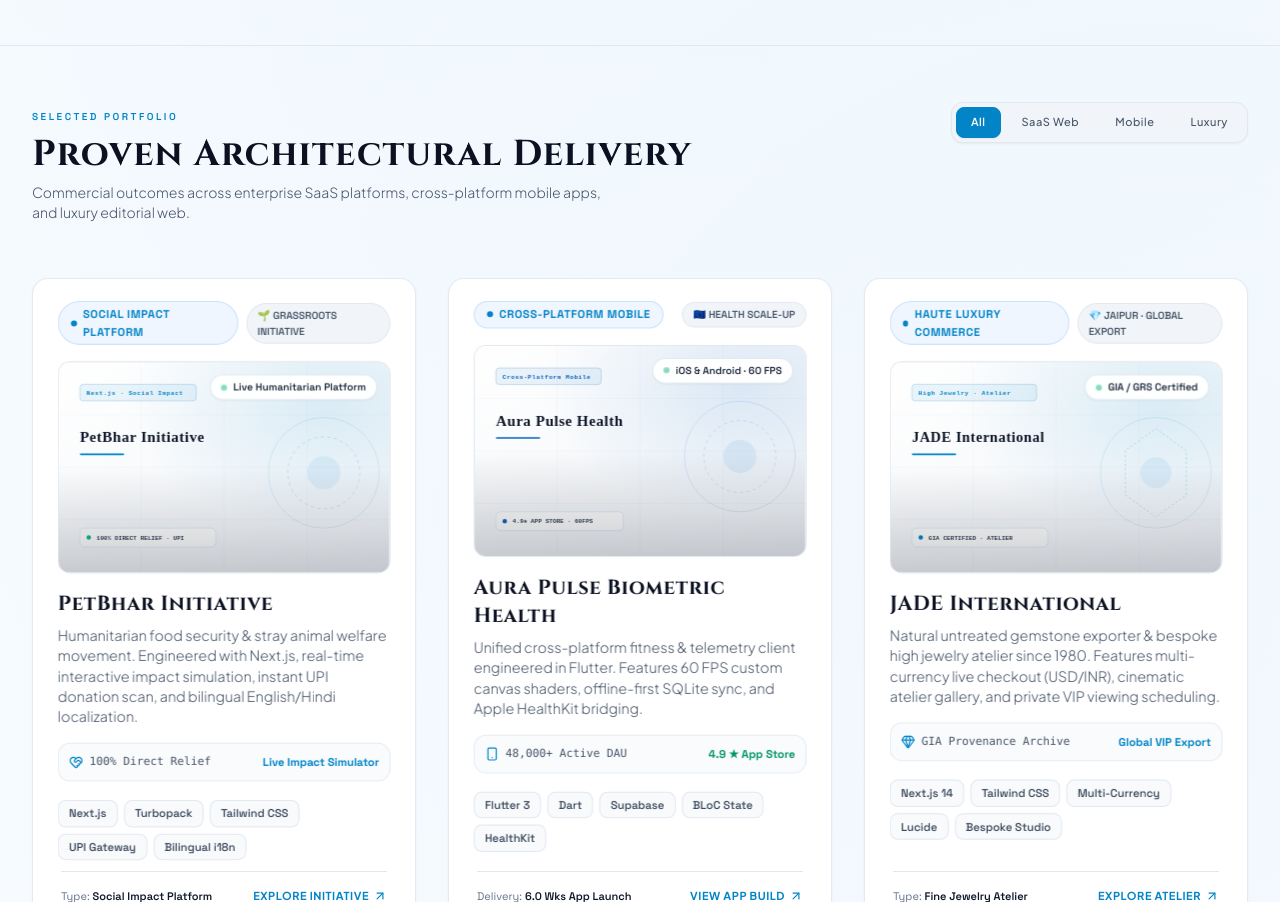
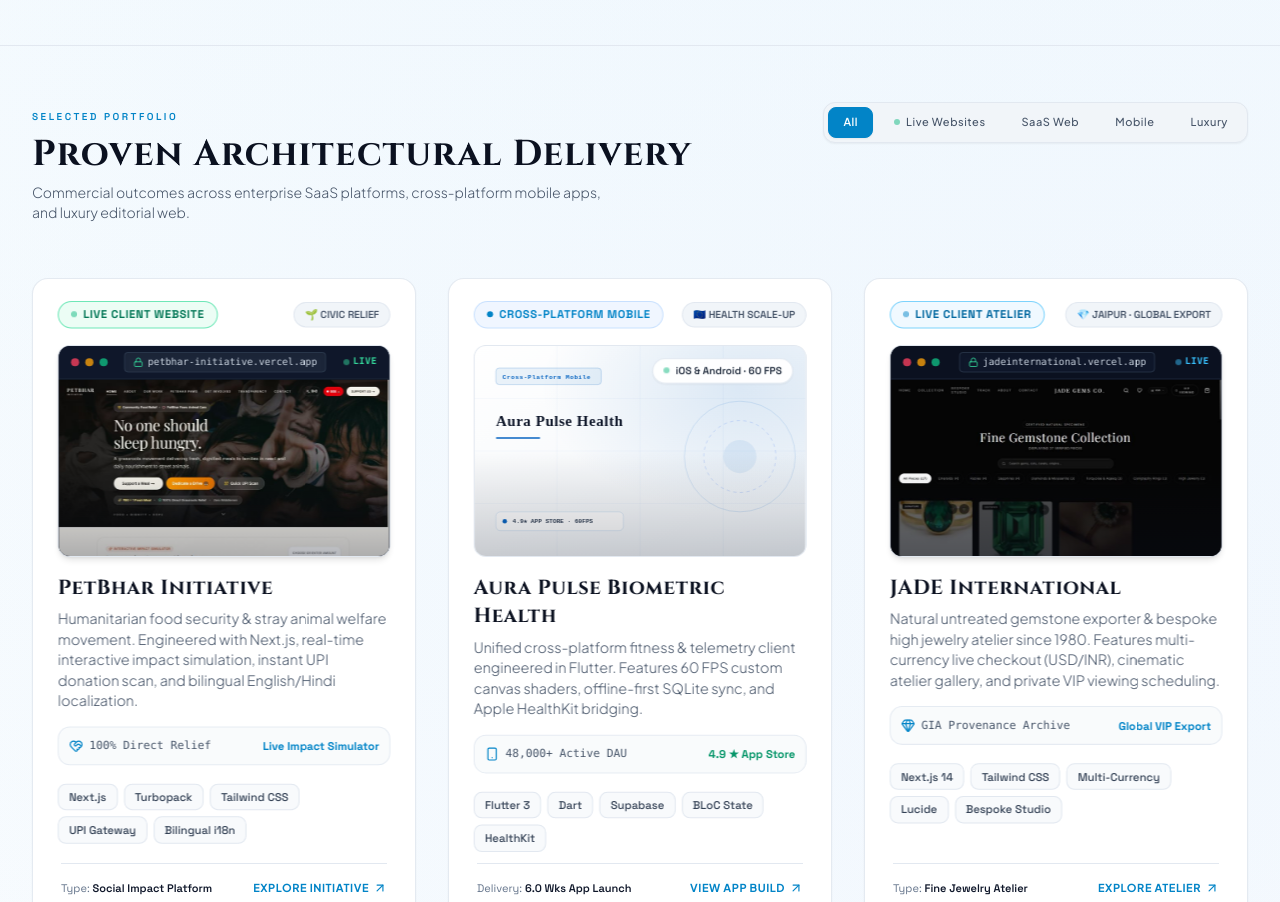
Before and after one commit to kingmhz/mohammad-hasan-portfolio, a website: page index.html in a window 1280 px wide. Shown: the part 868-1770 px from the top of the page. Drawn offline with nearby package versions, Linux system fonts and the light colour scheme.

Commit message:
feat: add Live Websites filter tab and realistic browser interface previews for PetBhar and JADE International

```diff
--- a/assets/js/app.js
+++ b/assets/js/app.js
@@ -122,7 +122,8 @@ document.addEventListener('DOMContentLoaded', () => {
       const filter = btn.getAttribute('data-filter');
 
       projectCards.forEach(card => {
-        if (filter === 'all' || card.getAttribute('data-category') === filter) {
+        const cardCats = (card.getAttribute('data-category') || '').split(/\s+/);
+        if (filter === 'all' || cardCats.includes(filter)) {
           card.style.display = 'flex';
           filterTimers.push(setTimeout(() => {
             card.style.opacity = '1';
--- a/index.html
+++ b/index.html
@@ -577,8 +577,12 @@
         </div>
 
         <!-- Category Filter Tabs -->
-        <div class="flex items-center gap-1.5 p-1 rounded-xl bg-slate-100 border border-slate-200 self-start text-[11px] uppercase tracking-wider shadow-sm">
+        <div class="flex items-center gap-1.5 p-1 rounded-xl bg-slate-100 border border-slate-200 self-start text-[11px] uppercase tracking-wider shadow-sm flex-wrap">
           <button class="filter-btn px-3.5 py-1.5 rounded-lg font-semibold transition-all bg-[#0284C7] text-white border border-[#0284C7] shadow-sm" data-filter="all">All</button>
+          <button class="filter-btn px-3.5 py-1.5 rounded-lg font-medium text-slate-600 border border-transparent hover:text-slate-950 transition-all flex items-center gap-1.5" data-filter="live">
+            <span class="w-1.5 h-1.5 rounded-full bg-emerald-500 animate-pulse"></span>
+            <span>Live Websites</span>
+          </button>
           <button class="filter-btn px-3.5 py-1.5 rounded-lg font-medium text-slate-600 border border-transparent hover:text-slate-950 transition-all" data-filter="web">SaaS Web</button>
           <button class="filter-btn px-3.5 py-1.5 rounded-lg font-medium text-slate-600 border border-transparent hover:text-slate-950 transition-all" data-filter="mobile">Mobile</button>
           <button class="filter-btn px-3.5 py-1.5 rounded-lg font-medium text-slate-600 border border-transparent hover:text-slate-950 transition-all" data-filter="luxury">Luxury</button>
@@ -589,28 +593,42 @@
       <div class="grid grid-cols-1 md:grid-cols-2 lg:grid-cols-3 gap-6 sm:gap-8">
 
         <!-- ==================== PROJECT 1: PetBhar Humanitarian Initiative ==================== -->
-        <div class="project-item tilt-card glass-card rounded-2xl p-6 sm:p-7 relative overflow-hidden group flex flex-col justify-between border border-slate-200/90 shadow-sm hover:shadow-xl hover:border-[#0284C7]/50 transition-all bg-white" data-category="web">
+        <div class="project-item tilt-card glass-card rounded-2xl p-6 sm:p-7 relative overflow-hidden group flex flex-col justify-between border border-slate-200/90 shadow-sm hover:shadow-xl hover:border-[#0284C7]/50 transition-all bg-white" data-category="live web">
           <div class="tilt-inner space-y-4">
             <!-- Premium Display Tags Header -->
             <div class="flex items-center justify-between gap-2">
-              <span class="inline-flex items-center gap-1.5 px-3 py-1 rounded-full text-[11px] font-mono-luxury tracking-wider text-[#0284C7] bg-blue-50/90 border border-blue-200/80 uppercase font-bold shadow-xs">
-                <span class="w-1.5 h-1.5 rounded-full bg-[#0284C7]"></span>
-                <span>Social Impact Platform</span>
+              <span class="inline-flex items-center gap-1.5 px-3 py-1 rounded-full text-[11px] font-mono-luxury tracking-wider text-emerald-700 bg-emerald-50 border border-emerald-300 uppercase font-bold shadow-xs">
+                <span class="w-1.5 h-1.5 rounded-full bg-emerald-500 animate-pulse"></span>
+                <span>Live Client Website</span>
               </span>
               <span class="inline-flex items-center gap-1 px-2.5 py-1 rounded-full text-[10px] font-mono-luxury text-slate-600 bg-slate-100 border border-slate-200 uppercase font-semibold">
-                🌱 Grassroots Initiative
+                🌱 Civic Relief
               </span>
             </div>
 
-            <!-- Interactive Thumbnail Preview -->
-            <div class="relative h-48 sm:h-52 w-full rounded-xl overflow-hidden bg-slate-100 border border-slate-200 group-hover:border-[#0284C7]/40 transition-all duration-500 shadow-inner">
-              <img src="assets/images/project1.svg" alt="PetBhar Initiative Humanitarian Food Security" class="w-full h-full object-cover object-center group-hover:scale-105 transition-transform duration-700 ease-out" loading="lazy">
-              <div class="absolute inset-0 bg-gradient-to-t from-slate-950/20 via-transparent to-transparent pointer-events-none"></div>
+            <!-- Interactive Website Interface Window Display -->
+            <div class="relative h-48 sm:h-52 w-full rounded-xl overflow-hidden bg-slate-900 border border-slate-200 group-hover:border-emerald-500/50 transition-all duration-500 shadow-md flex flex-col">
+              <!-- Browser Chrome Top Bar -->
+              <div class="bg-slate-900 text-slate-400 px-3 py-1.5 flex items-center justify-between text-[10px] font-mono border-b border-slate-800 shrink-0 select-none">
+                <div class="flex items-center gap-1.5">
+                  <span class="w-2 h-2 rounded-full bg-rose-500/80 inline-block"></span>
+                  <span class="w-2 h-2 rounded-full bg-amber-500/80 inline-block"></span>
+                  <span class="w-2 h-2 rounded-full bg-emerald-500/80 inline-block"></span>
+                </div>
+                <div class="px-2 py-0.5 rounded bg-slate-800/90 text-slate-300 text-[9.5px] truncate max-w-[210px] border border-slate-700/60 flex items-center gap-1 shadow-inner">
+                  <i data-lucide="lock" class="w-2.5 h-2.5 text-emerald-400 shrink-0"></i>
+                  <span class="truncate">petbhar-initiative.vercel.app</span>
+                </div>
+                <div class="flex items-center gap-1 text-emerald-400 text-[9px] font-bold uppercase tracking-wider">
+                  <span class="w-1.5 h-1.5 rounded-full bg-emerald-400 animate-pulse"></span>
+                  <span>Live</span>
+                </div>
+              </div>
 
-              <!-- Live System Status Badge -->
-              <div class="absolute top-3 right-3 px-2.5 py-1 rounded-full bg-white/95 backdrop-blur-md border border-slate-200/90 text-[10px] font-mono-luxury text-slate-800 flex items-center gap-1.5 shadow-sm font-semibold">
-                <span class="w-1.5 h-1.5 rounded-full bg-emerald-500 inline-block animate-pulse"></span>
-                <span>Live Humanitarian Platform</span>
+              <!-- Website Interface Screenshot Preview -->
+              <div class="relative flex-1 w-full overflow-hidden bg-slate-950">
+                <img src="assets/images/petbhar-ui.jpg" alt="PetBhar Initiative Live Website Interface" class="w-full h-full object-cover object-top group-hover:scale-105 transition-transform duration-700 ease-out" loading="lazy">
+                <div class="absolute inset-0 bg-gradient-to-t from-slate-950/30 via-transparent to-transparent pointer-events-none"></div>
               </div>
             </div>
 
@@ -715,27 +733,42 @@
         </div>
 
         <!-- ==================== PROJECT 3: Haute Luxury Editorial Commerce ==================== -->
-        <div class="project-item tilt-card glass-card rounded-2xl p-6 sm:p-7 relative overflow-hidden group flex flex-col justify-between border border-slate-200/90 shadow-sm hover:shadow-xl hover:border-[#0284C7]/50 transition-all bg-white" data-category="luxury">
+        <div class="project-item tilt-card glass-card rounded-2xl p-6 sm:p-7 relative overflow-hidden group flex flex-col justify-between border border-slate-200/90 shadow-sm hover:shadow-xl hover:border-[#0284C7]/50 transition-all bg-white" data-category="live luxury">
           <div class="tilt-inner space-y-4">
             <!-- Premium Display Tags Header -->
             <div class="flex items-center justify-between gap-2">
-              <span class="inline-flex items-center gap-1.5 px-3 py-1 rounded-full text-[11px] font-mono-luxury tracking-wider text-[#0284C7] bg-blue-50/90 border border-blue-200/80 uppercase font-bold shadow-xs">
-                <span class="w-1.5 h-1.5 rounded-full bg-[#0284C7]"></span>
-                <span>Haute Luxury Commerce</span>
+              <span class="inline-flex items-center gap-1.5 px-3 py-1 rounded-full text-[11px] font-mono-luxury tracking-wider text-sky-700 bg-sky-50 border border-sky-300 uppercase font-bold shadow-xs">
+                <span class="w-1.5 h-1.5 rounded-full bg-[#0284C7] animate-pulse"></span>
+                <span>Live Client Atelier</span>
               </span>
               <span class="inline-flex items-center gap-1 px-2.5 py-1 rounded-full text-[10px] font-mono-luxury text-slate-600 bg-slate-100 border border-slate-200 uppercase font-semibold">
                 💎 Jaipur · Global Export
               </span>
             </div>
 
-            <!-- Thumbnail -->
-            <div class="relative h-48 sm:h-52 w-full rounded-xl overflow-hidden bg-slate-100 border border-slate-200 group-hover:border-[#0284C7]/40 transition-all duration-500 shadow-inner">
-              <img src="assets/images/project3.svg" alt="JADE International High Jewelry & Rare Gemstones" class="w-full h-full object-cover object-center group-hover:scale-105 transition-transform duration-700 ease-out" loading="lazy">
-              <div class="absolute inset-0 bg-gradient-to-t from-slate-950/20 via-transparent to-transparent pointer-events-none"></div>
+            <!-- Interactive Website Interface Window Display -->
+            <div class="relative h-48 sm:h-52 w-full rounded-xl overflow-hidden bg-slate-950 border border-slate-200 group-hover:border-[#0284C7]/50 transition-all duration-500 shadow-md flex flex-col">
+              <!-- Browser Chrome Top Bar -->
+              <div class="bg-slate-950 text-slate-400 px-3 py-1.5 flex items-center justify-between text-[10px] font-mono border-b border-slate-800 shrink-0 select-none">
+                <div class="flex items-center gap-1.5">
+                  <span class="w-2 h-2 rounded-full bg-rose-500/80 inline-block"></span>
+                  <span class="w-2 h-2 rounded-full bg-amber-500/80 inline-block"></span>
+                  <span class="w-2 h-2 rounded-full bg-emerald-500/80 inline-block"></span>
+                </div>
+                <div class="px-2 py-0.5 rounded bg-slate-900 text-slate-300 text-[9.5px] truncate max-w-[210px] border border-slate-700/60 flex items-center gap-1 shadow-inner">
+                  <i data-lucide="lock" class="w-2.5 h-2.5 text-emerald-400 shrink-0"></i>
+                  <span class="truncate">jadeinternational.vercel.app</span>
+                </div>
+                <div class="flex items-center gap-1 text-sky-400 text-[9px] font-bold uppercase tracking-wider">
+                  <span class="w-1.5 h-1.5 rounded-full bg-sky-400 animate-pulse"></span>
+                  <span>Live</span>
+                </div>
+              </div>
 
-              <div class="absolute top-3 right-3 px-2.5 py-1 rounded-full bg-white/95 backdrop-blur-md border border-slate-200/90 text-[10px] font-mono-luxury text-slate-800 flex items-center gap-1.5 shadow-sm font-semibold">
-                <span class="w-1.5 h-1.5 rounded-full bg-emerald-500 inline-block animate-pulse"></span>
-                <span>GIA / GRS Certified</span>
+              <!-- Website Interface Screenshot Preview -->
+              <div class="relative flex-1 w-full overflow-hidden bg-slate-950">
+                <img src="assets/images/jade-ui.jpg" alt="JADE International Live Website Interface" class="w-full h-full object-cover object-top group-hover:scale-105 transition-transform duration-700 ease-out" loading="lazy">
+                <div class="absolute inset-0 bg-gradient-to-t from-slate-950/30 via-transparent to-transparent pointer-events-none"></div>
               </div>
             </div>
 
```
Also changed, not shown: assets/images/jade-ui.jpg (added), assets/images/petbhar-ui.jpg (added).
